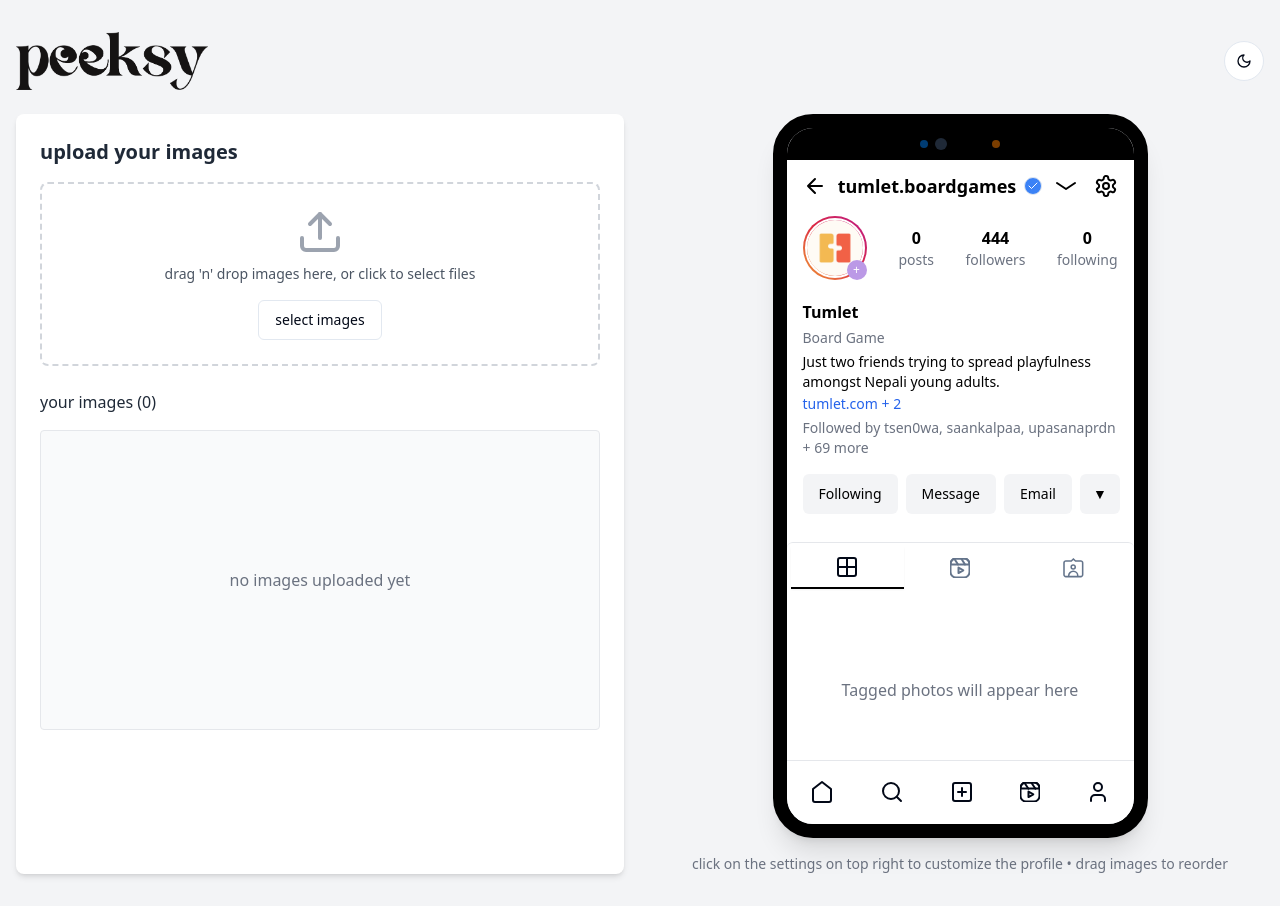
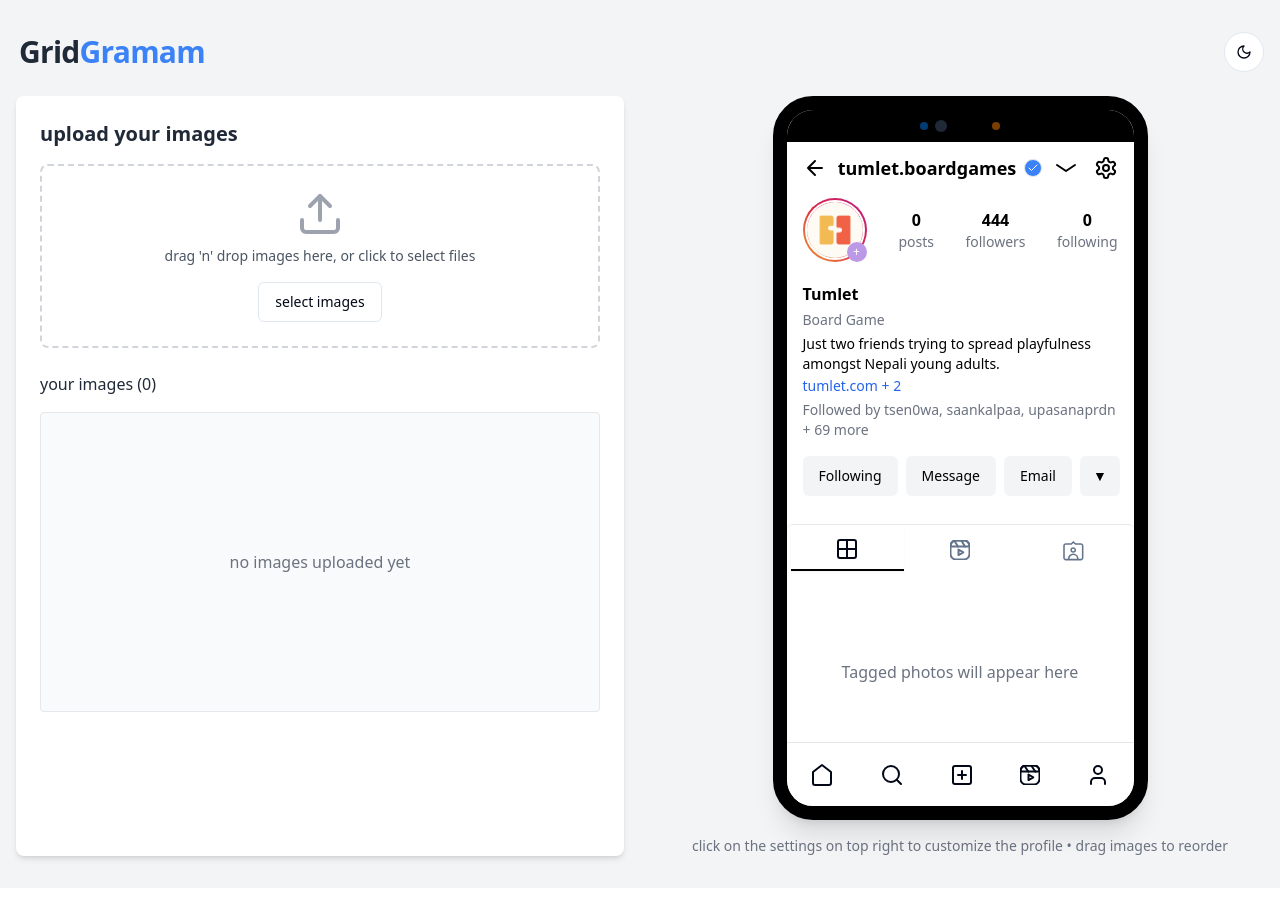
Before and after one commit to moveeeii/peeksy-34, a React (Vite) app: page / in a window 1280 px wide. Built offline with nearby package versions, Linux system fonts and the light colour scheme.

Commit message:
Change title image and app name
Update the title image and app name to GridGramam.

```diff
--- /dev/null
+++ b/src/components/GridGramamLogo.tsx
@@ -0,0 +1,19 @@
+
+import React from 'react';
+import { useTheme } from 'next-themes';
+
+const GridGramamLogo = () => {
+  const { theme } = useTheme();
+  const textColor = theme === 'dark' ? 'text-white' : 'text-gray-800';
+
+  return (
+    <div className="flex items-center justify-center w-full">
+      <div className="font-bold text-3xl tracking-tight">
+        <span className={`${textColor}`}>Grid</span>
+        <span className="text-blue-500">Gramam</span>
+      </div>
+    </div>
+  );
+};
+
+export default GridGramamLogo;
--- a/src/pages/Index.tsx
+++ b/src/pages/Index.tsx
@@ -1,4 +1,3 @@
-
 import React, { useState } from 'react';
 import { toast, Toaster } from 'sonner';
 import { Moon, Sun } from 'lucide-react';
@@ -7,8 +6,7 @@ import ImageUpload from '@/components/ImageUpload';
 import PhoneMockup from '@/components/PhoneMockup';
 import ProfileSettings from '@/components/ProfileSettings';
 import { Button } from '@/components/ui/button';
-import LogoDark from '/peeksy-logo-dark.png';
-import LogoLight from '/peeksy-logo-light.png';
+import GridGramamLogo from '@/components/GridGramamLogo';
 
 // Default profile image from the provided URL
 const defaultProfileImage = '/tumlet-half.png';
@@ -63,11 +61,7 @@ const Index = () => {
       <div className="container px-4 mx-auto">
         <div className="flex justify-between items-center mb-6">
           <div className="w-[192px] flex items-center">
-            <img
-              className="w-full"
-              src={theme === 'dark' ? LogoLight : LogoDark}
-              alt="GridGramam Logo"
-            />
+            <GridGramamLogo />
           </div>
           <Button
             variant="outline"
```
